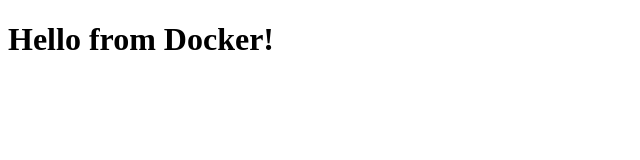
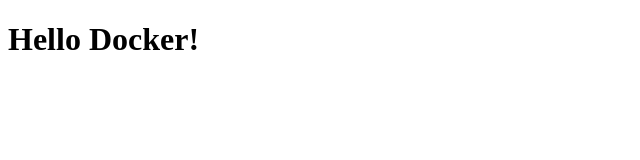
Before and after one commit to Raju9934/my-docker-app, a plain HTML site: page index.html in a window 1280 px wide. Shown: the whole page, without its empty margins (0-640 px from the left). Drawn offline with Linux system fonts and the light colour scheme.

Commit message:
changes in index.html code

```diff
--- a/index.html
+++ b/index.html
@@ -4,6 +4,6 @@
     <title>My Docker App</title>
 </head>
 <body>
-    <h1>Hello from Docker!</h1>
+    <h1>Hello  Docker!</h1>
 </body>
 </html>
```
